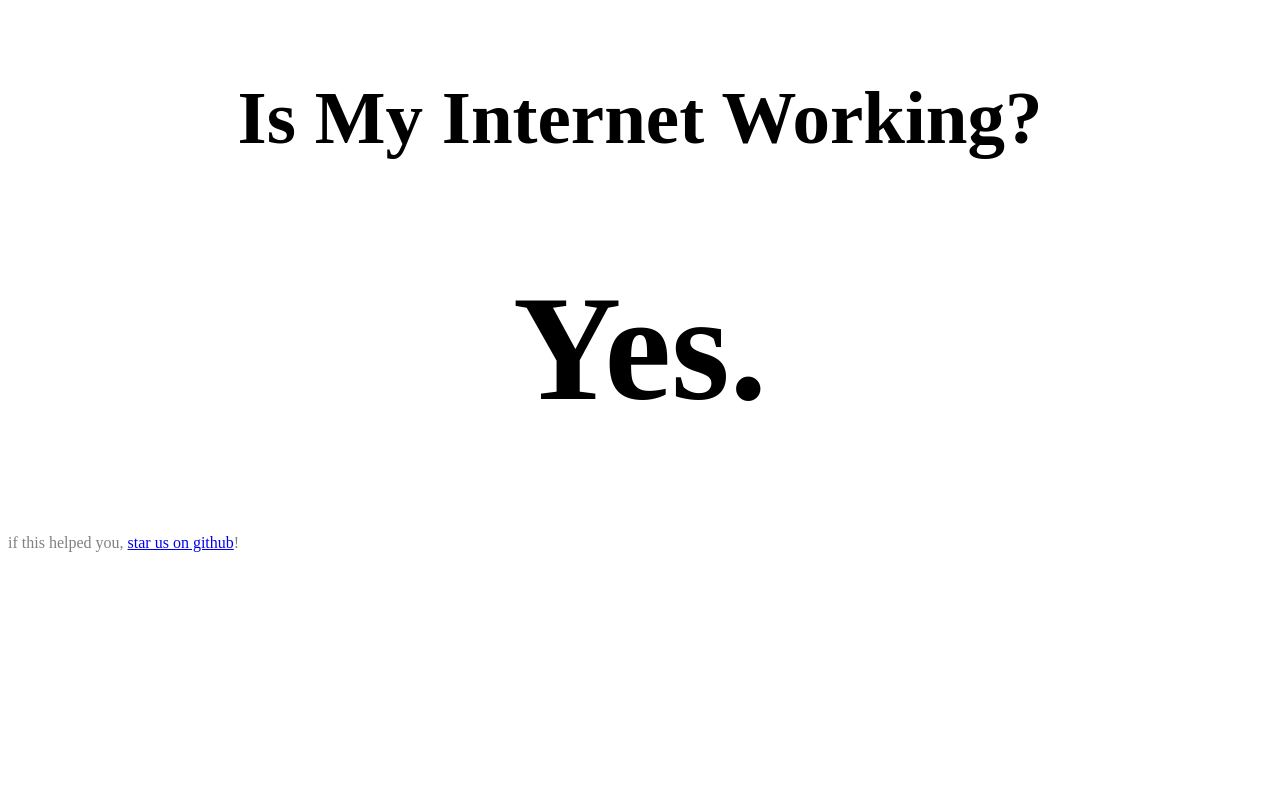
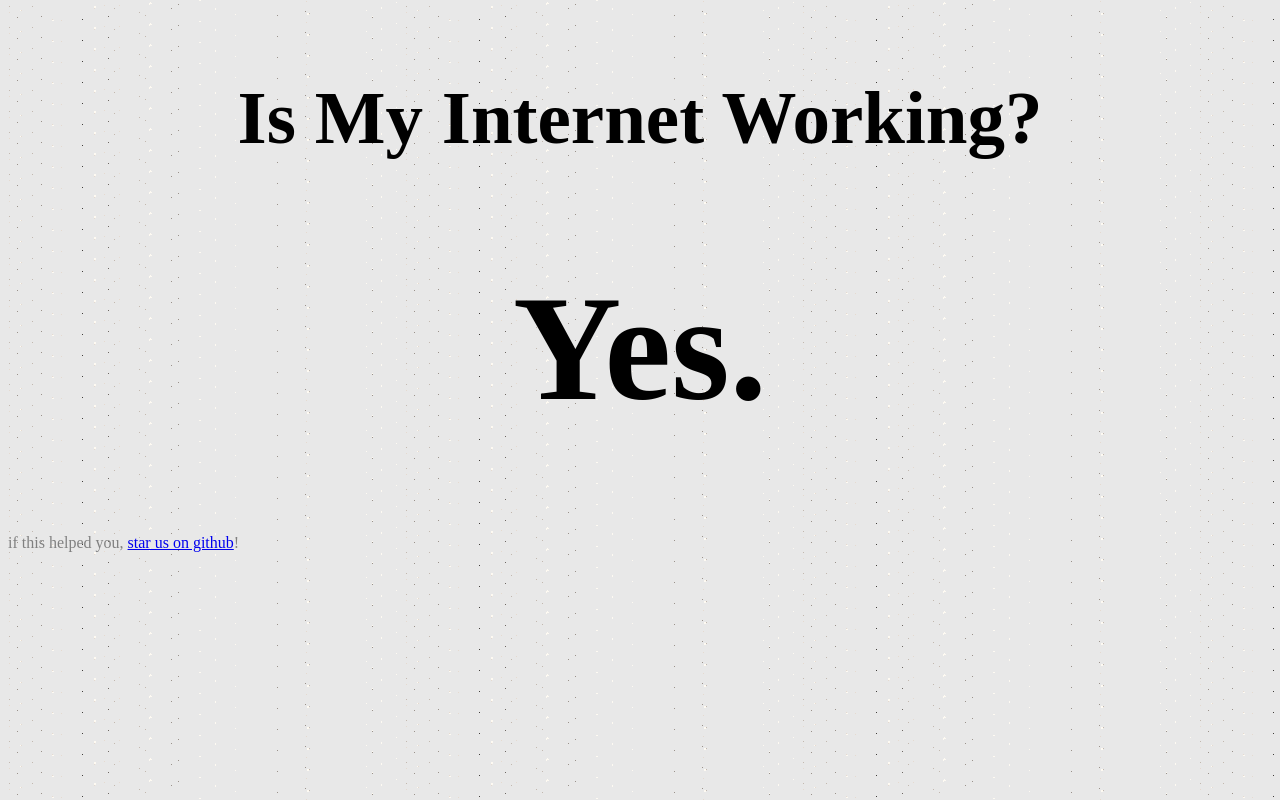
Before and after one commit to azvlea/ismyinternetworking, a plain HTML site: page index.html in a window 1280 px wide. Drawn offline with Linux system fonts and the light colour scheme.

Commit message:
add even more bloat

```diff
--- a/index.html
+++ b/index.html
@@ -6,6 +6,10 @@
   </head>
   <body>
     <style type="text/css">
+    body {
+	background: #e8e8e8 url("snow.gif") repeat;
+   }
+
     h1 {
 	text-align: center;
 	font-size: 150px;
```
